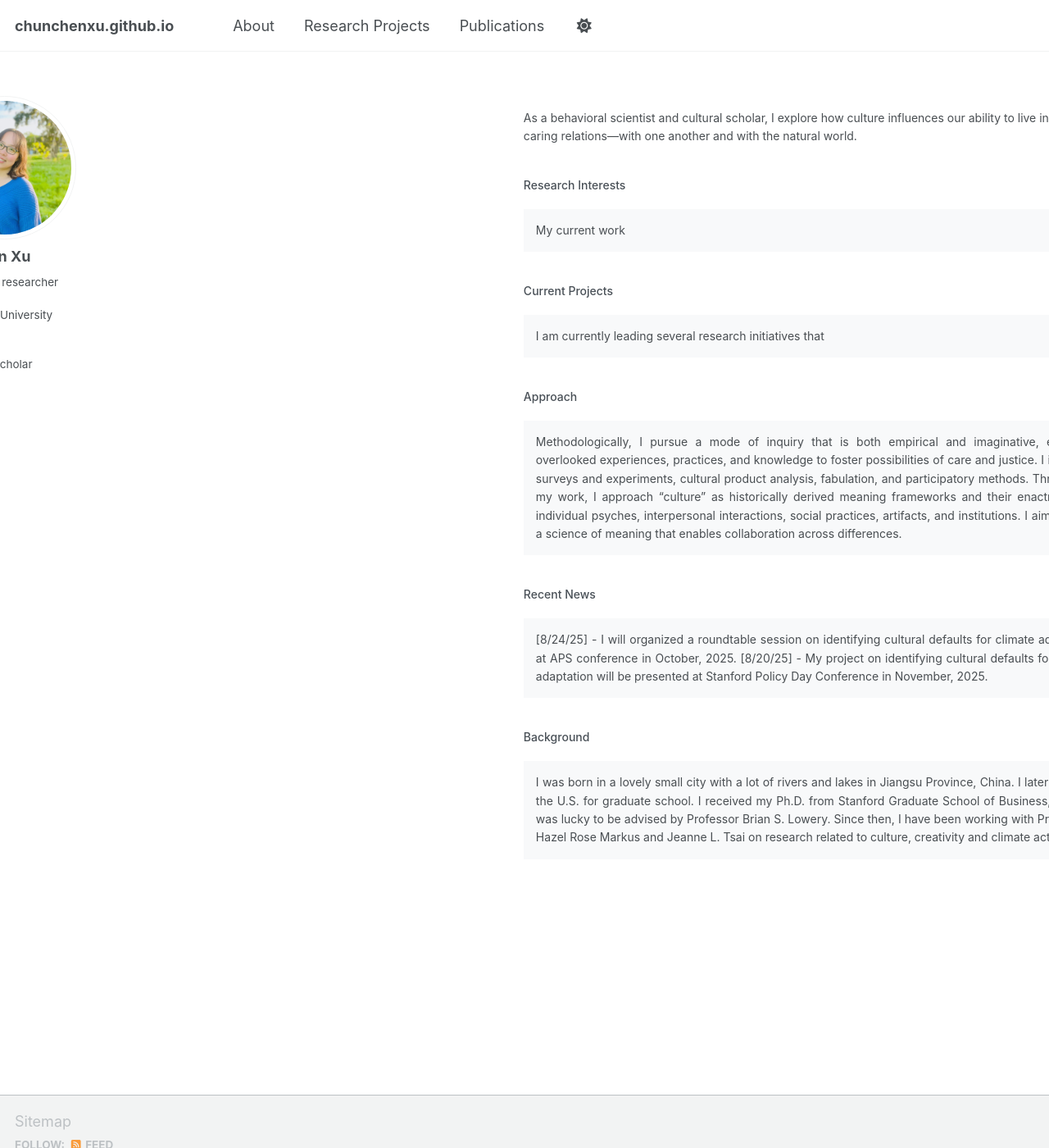
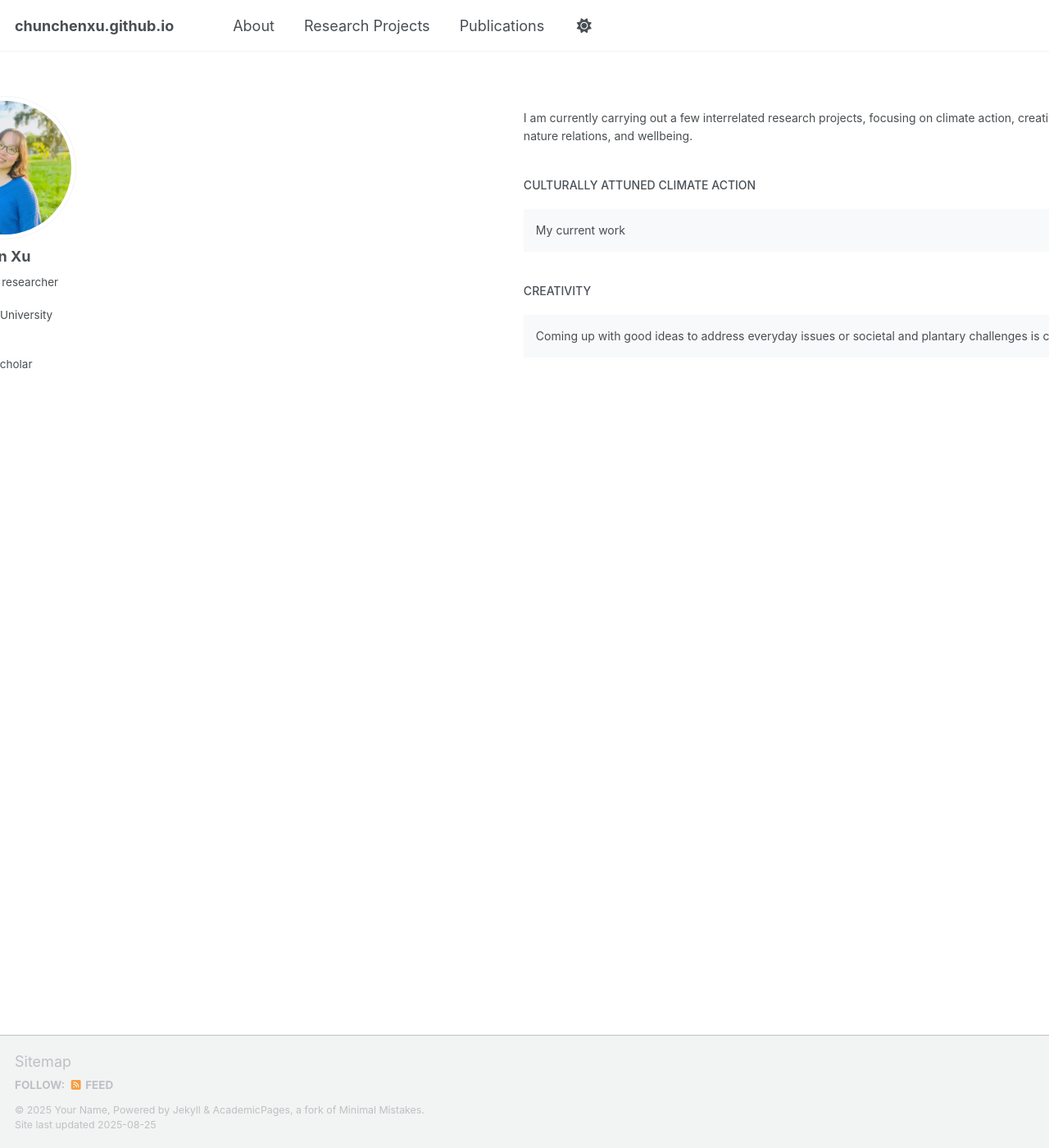
Before and after one commit to chunchenxu/chunchenxu.github.io, a Jekyll site: the page built from _pages/research.html, in a window 1280 px wide and 1400 px high. Shown: the whole window at 82% size. Built offline with Jekyll 4.4.1, drawn with Linux system fonts in a browser that asks for light colours; some web fonts are replaced; a script that is not in the unit is left out.

Commit message:
Update research.html

```diff
--- a/_pages/research.html
+++ b/_pages/research.html
@@ -6,39 +6,20 @@ author_profile: true
 
 <div class="research-container">
 
-As a behavioral scientist and cultural scholar, I explore how culture influences our ability to live in just and caring relations—with one another and with the natural world.
+I am currently carrying out a few interrelated research projects, focusing on climate action, creativity, human-nature relations, and wellbeing.
 
-<h2>Research Interests</h2>
+<h2>CULTURALLY ATTUNED CLIMATE ACTION</h2>
 
 <div class="content-section">
 My current work
 
 </div>
 
-<h2>Current Projects</h2>
+<h2>CREATIVITY</h2>
 
 <div class="content-section">
-I am currently leading several research initiatives that
+Coming up with good ideas to address everyday issues or societal and plantary challenges is crucial.
 
-</div>
-
-<h2>Approach</h2>
-
-<div class="content-section">
-Methodologically, I pursue a mode of inquiry that is both empirical and imaginative, elevating overlooked experiences, practices, and knowledge to foster possibilities of care and justice. I integrate surveys and experiments, cultural product analysis, fabulation, and participatory methods. Throughout my work, I approach “culture” as historically derived meaning frameworks and their enactments in individual psyches, interpersonal interactions, social practices, artifacts, and institutions. I aim to build a science of meaning that enables collaboration across differences.
-</div>
-
-<h2>Recent News</h2>
-
-<div class="content-section">
-[8/24/25] - I will organized a roundtable session on identifying cultural defaults for climate adaptation at APS conference in October, 2025.
-[8/20/25] - My project on identifying cultural defaults for climate adaptation will be presented at Stanford Policy Day Conference in November, 2025.
-</div>
-
-<h2>Background</h2>
-
-<div class="content-section">
-I was born in a lovely small city with a lot of rivers and lakes in Jiangsu Province, China. I later came to the U.S. for graduate school. I received my Ph.D. from Stanford Graduate School of Business, where I was lucky to be advised by Professor Brian S. Lowery. Since then, I have been working with Professors Hazel Rose Markus and Jeanne L. Tsai on research related to culture, creativity and climate action.
 </div>
 
 </div>
@@ -74,7 +55,7 @@ I was born in a lovely small city with a lot of rivers and lakes in Jiangsu Prov
     padding: 15px;
     margin: 15px 0;
     font-size: 14px;
-    text-align: justify;
+    text-align: left;
 }
 
 hr {
```
